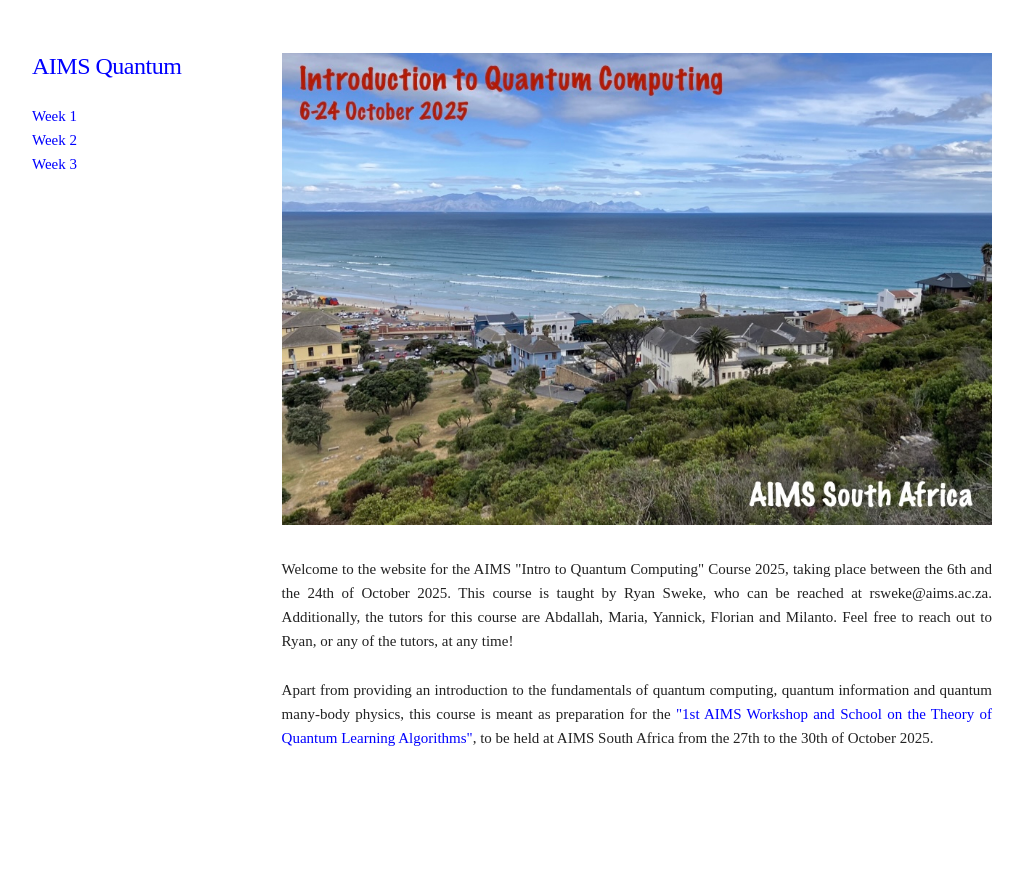
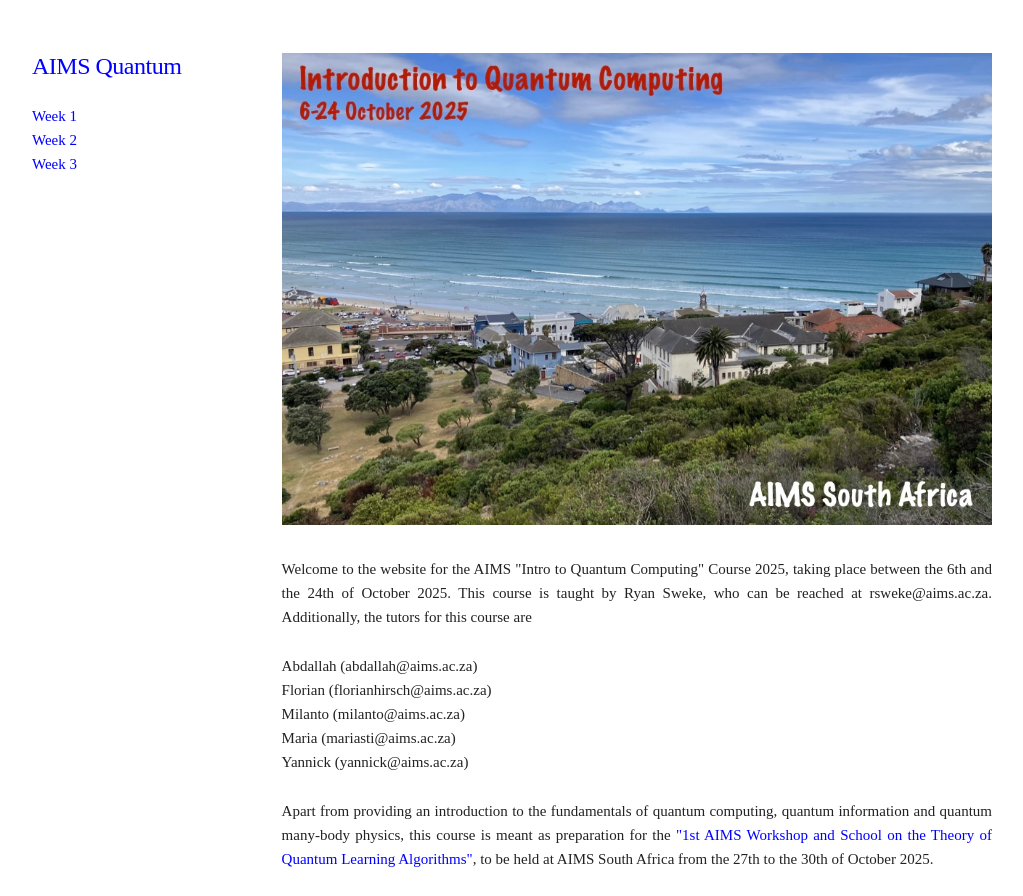
Before and after one commit to R-Sweke/AIMS-Quantum-Computing-2025, a plain HTML site: page index.html in a window 1280 px wide. Shown: the whole page, without its empty margins (128-1151 px from the left). Before the commit the page ends 800 px from the top, so only its background shows below. Drawn offline with Linux system fonts and the light colour scheme.

Commit message:
Added handwritten lecture notes and tutor emails

```diff
--- a/index.html
+++ b/index.html
@@ -46,7 +46,14 @@
 
         <p><br> <img style='height: 100%; width: 100%; object-fit: contain' src="index_images/banner.jpeg"> </p>
 
-        <p> Welcome to the website for the AIMS "Intro to Quantum Computing" Course 2025, taking place between the 6th and the 24th of October 2025. This course is taught by Ryan Sweke, who can be reached at rsweke@aims.ac.za. Additionally, the tutors for this course are Abdallah, Maria, Yannick, Florian and Milanto. Feel free to reach out to Ryan, or any of the tutors, at any time! </p>
+        <p> Welcome to the website for the AIMS "Intro to Quantum Computing" Course 2025, taking place between the 6th and the 24th of October 2025. This course is taught by Ryan Sweke, who can be reached at rsweke@aims.ac.za. Additionally, the tutors for this course are
+          <ul>
+          <li> Abdallah (abdallah@aims.ac.za)</li>
+          <li> Florian (florianhirsch@aims.ac.za)</li>
+          <li> Milanto (milanto@aims.ac.za)</li>
+          <li> Maria  (mariasti@aims.ac.za)</li>
+          <li> Yannick (yannick@aims.ac.za)</li>
+        </ul></p>
 
         <p> Apart from providing an introduction to the fundamentals of quantum computing, quantum information and quantum many-body physics, this course is meant as preparation for the <a href="https://aims-quantum-learning-and-testing.github.io"> "1st AIMS Workshop and School on the Theory of Quantum Learning Algorithms"</a>, to be held at AIMS South Africa from the 27th to the 30th of October 2025.</p>
 
```
Also changed, not shown: pages/week1/week1.html (+2 -2 lines), 4 other files.
